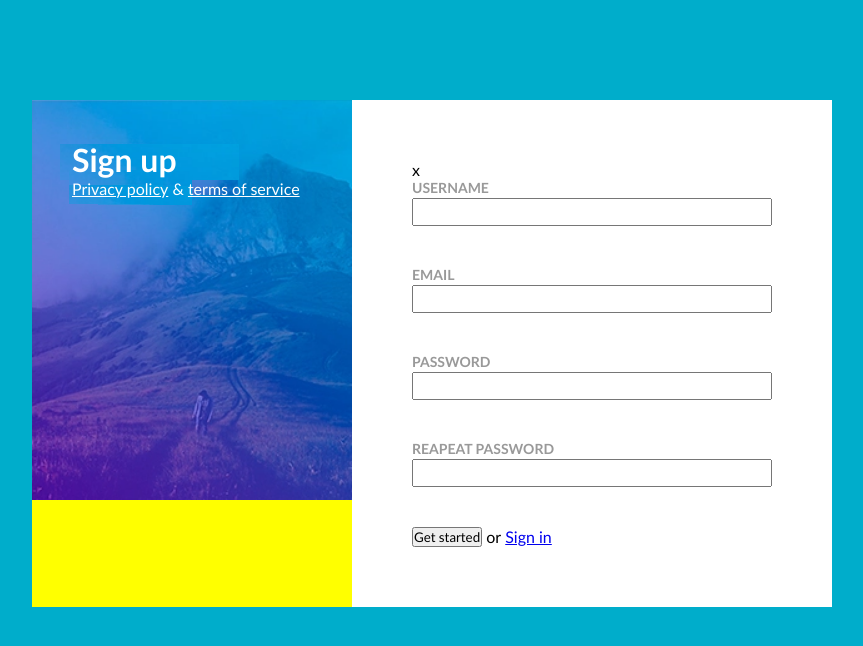
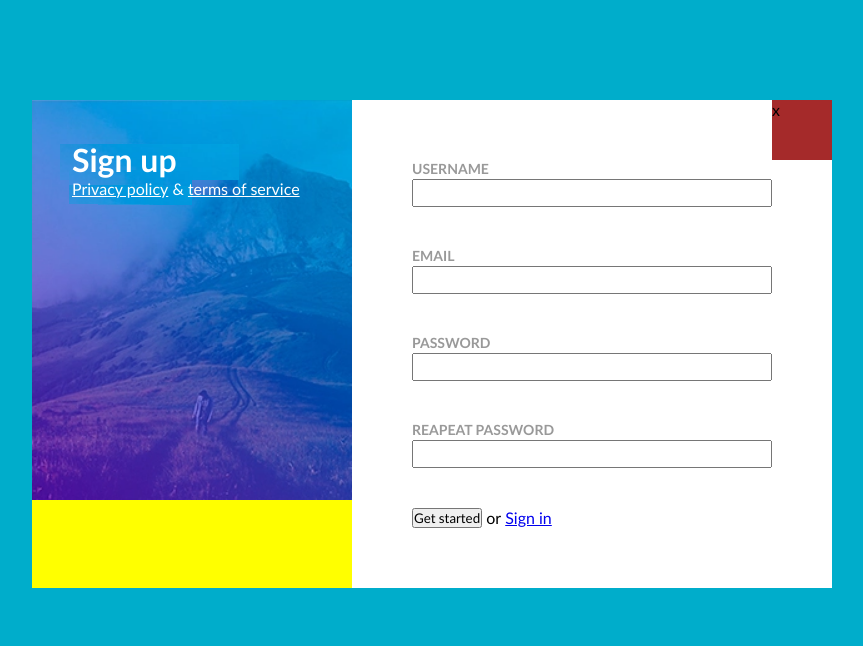
Before and after one commit to Sarunaskaz/5-sign-up, a plain HTML site: page index.html in a window 1280 px wide. Shown: the whole page, without its empty margins (208-1071 px from the left). Drawn offline with Linux system fonts and the light colour scheme.

Commit message:
close element

```diff
--- a/css/main.css
+++ b/css/main.css
@@ -57,9 +57,17 @@ body {
   float: left;
   padding: 60px;
   background-color: #fff;
+  position: relative;
 }
 
 .close {
+  display: inline-block;
+  width: 60px;
+  height: 60px;
+  background-color: brown;
+  position: absolute;
+  top: 0%;
+  right: 0%;
 }
 
 .form {
```
